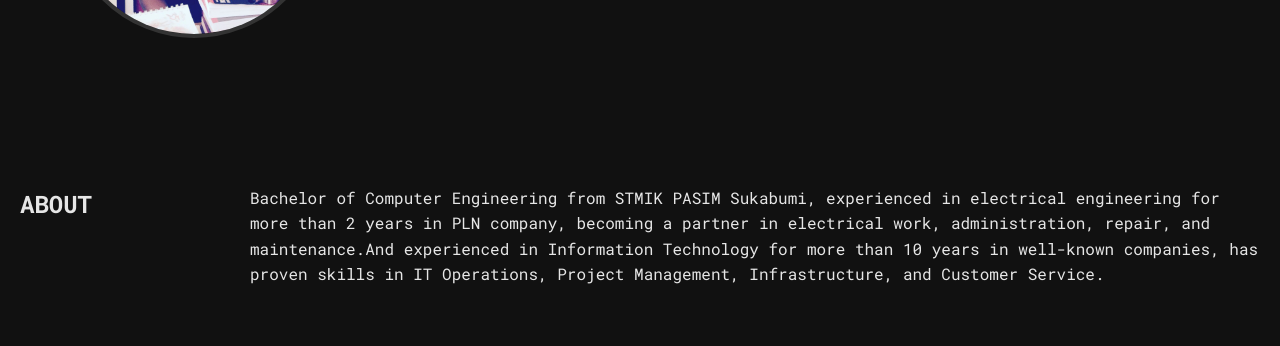
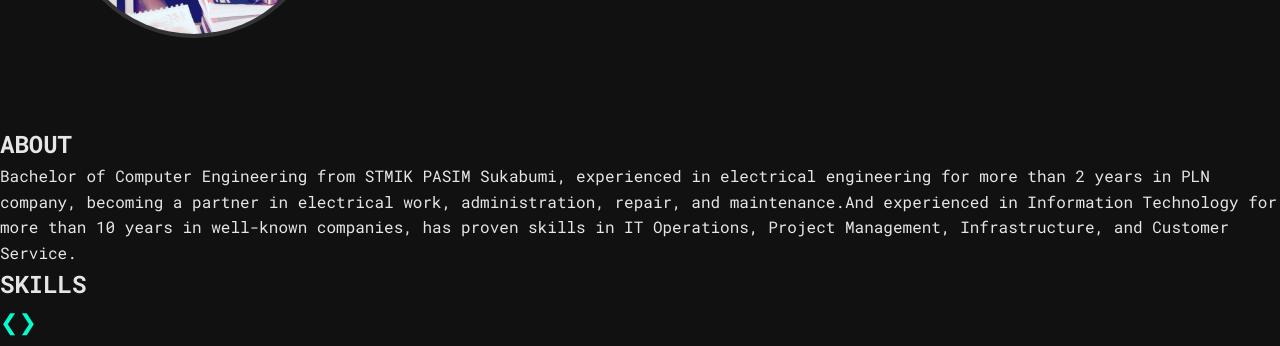
Before and after one commit to caesarnoverdian/portofolio, a plain HTML site: page index.html in a window 1280 px wide. Shown: the part 402-748 px from the top of the page. Drawn offline with nearby package versions, Linux system fonts and the light colour scheme.

Commit message:
Update style.css

```diff
--- a/assets/css/style.css
+++ b/assets/css/style.css
@@ -297,27 +297,6 @@ html {
   scroll-padding-top: 100px;
 }
 
-.section {
-  display: grid;
-  grid-template-columns: 200px 1fr;
-  gap: 30px;
-  padding: 60px 20px;
-  border-bottom: 1px solid #333;
-}
-.section-content {
-  font-size: 16px;
-  line-height: 1.6;
-}
-
-.section-content ul {
-  padding-left: 20px;
-}
-
-.section-content .icon {
-  color: #00ffcc;
-  margin-bottom: 10px;
-}
-
 /* Experience */
 #experience .section-right {
   display: flex;
```
